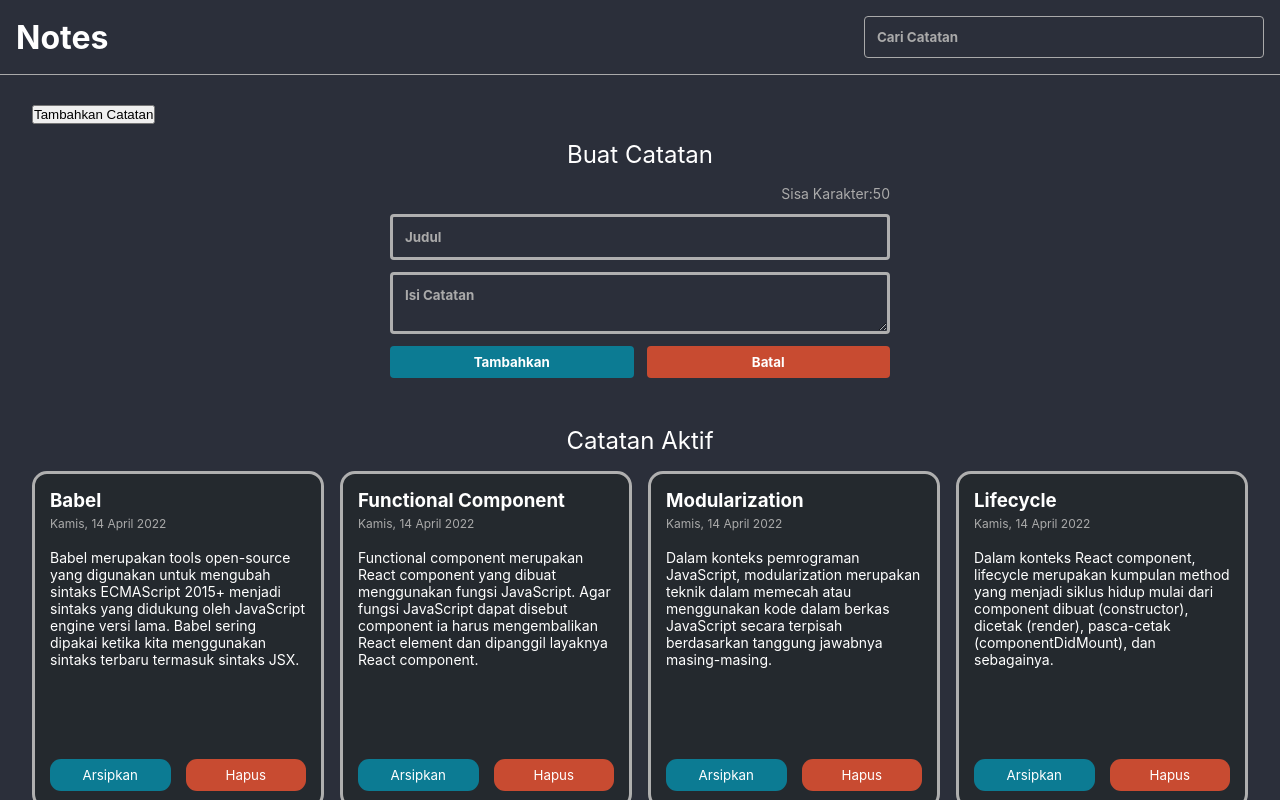
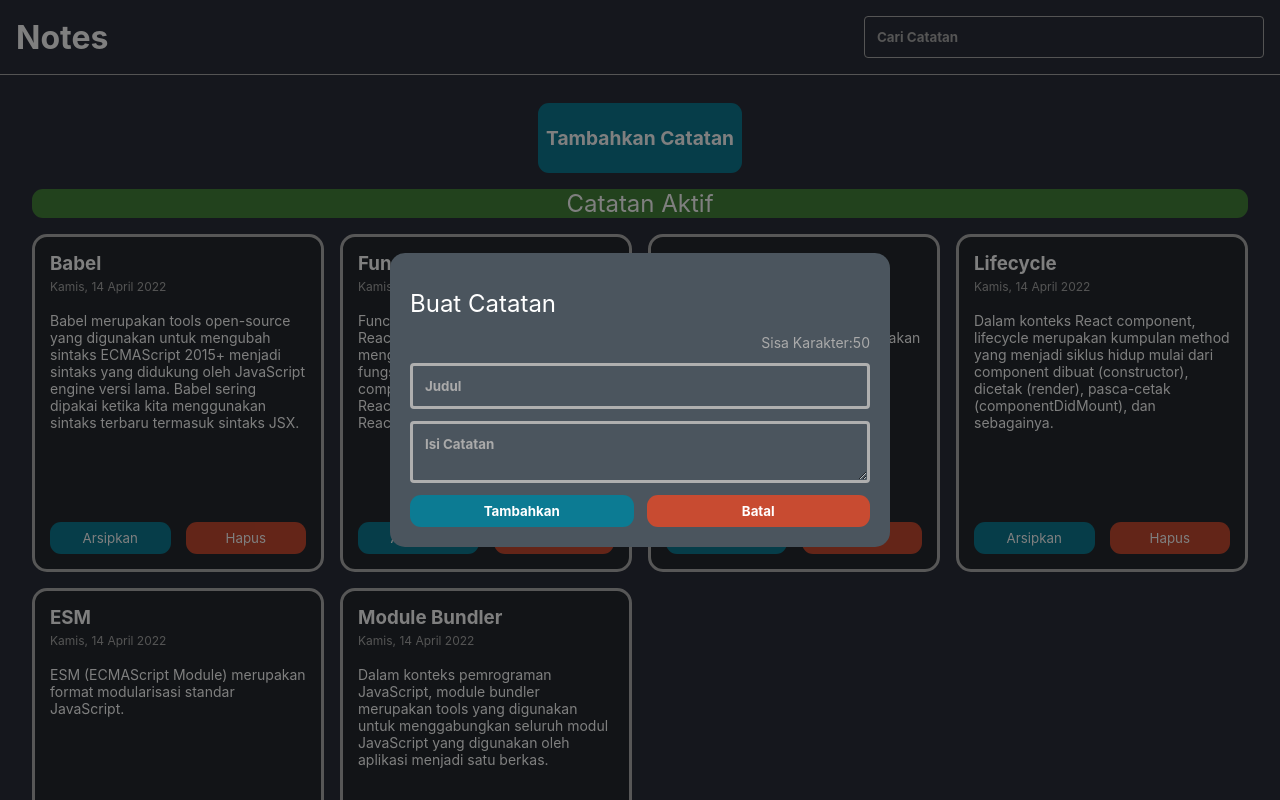
Before and after one commit to fadhilrobbani/dicoding-react-notes-app, a React (Create React App) app: page / in a window 1280 px wide. Both pictures are taken after a click on the button "Tambahkan Catatan". Shown: the top 800 px of the page. Built offline with nearby package versions, Linux system fonts and the light colour scheme.

Commit message:
change input form to modal and some styling

```diff
--- a/src/components/App.js
+++ b/src/components/App.js
@@ -10,12 +10,15 @@ class App extends React.Component {
     this.state = {
       notes: getInitialData(),
       searchKeyword: '',
+      showStatus: false,
     };
 
     this.onAddNoteHandler = this.onAddNoteHandler.bind(this);
     this.onDeleteHandler = this.onDeleteHandler.bind(this);
     this.onArchiveHandler = this.onArchiveHandler.bind(this);
     this.onSearchKeywordHandler = this.onSearchKeywordHandler.bind(this);
+    this.onSetShowTrue = this.onSetShowTrue.bind(this);
+    this.onSetShowFalse = this.onSetShowFalse.bind(this);
   }
 
   onAddNoteHandler({ title, body, createdAt }) {
@@ -63,6 +66,14 @@ class App extends React.Component {
     this.setState({ searchKeyword: filteredKeyword });
   }
 
+  onSetShowTrue() {
+    this.setState({ showStatus: true });
+  }
+
+  onSetShowFalse() {
+    this.setState({ showStatus: false });
+  }
+
   render() {
     return (
       <>
@@ -73,6 +84,9 @@ class App extends React.Component {
           onArchive={this.onArchiveHandler}
           addNote={this.onAddNoteHandler}
           searchKeyword={this.state.searchKeyword}
+          setShowTrue={this.onSetShowTrue}
+          setShowFalse={this.onSetShowFalse}
+          showStatus={this.state.showStatus}
         />
       </>
     );
--- a/src/components/NoteBody.js
+++ b/src/components/NoteBody.js
@@ -3,11 +3,26 @@ import NoteInput from './NoteInput';
 import NotesListActive from './NotesListActive';
 import NotesListArchive from './NotesListArchive';
 
-function NoteBody({ notes, onDelete, onArchive, addNote, searchKeyword }) {
+function NoteBody({
+  notes,
+  onDelete,
+  onArchive,
+  addNote,
+  searchKeyword,
+  setShowTrue,
+  setShowFalse,
+  showStatus,
+}) {
   return (
     <main className='note-app__body'>
-      <button>Tambahkan Catatan</button>
-      <NoteInput addNote={addNote} />
+      <button className='add-button' onClick={setShowTrue}>
+        Tambahkan Catatan
+      </button>
+      <NoteInput
+        addNote={addNote}
+        setShowFalse={setShowFalse}
+        showStatus={showStatus}
+      />
       <NotesListActive
         notes={notes}
         onDelete={onDelete}
--- a/src/components/NoteInput.js
+++ b/src/components/NoteInput.js
@@ -14,6 +14,7 @@ class NoteInput extends React.Component {
     this.onSubmitHandler = this.onSubmitHandler.bind(this);
     this.onTitleChangeHandler = this.onTitleChangeHandler.bind(this);
     this.onBodyChangeHandler = this.onBodyChangeHandler.bind(this);
+    this.onClickHandler = this.onClickHandler.bind(this);
   }
 
   onTitleChangeHandler(event) {
@@ -38,17 +39,37 @@ class NoteInput extends React.Component {
 
   onSubmitHandler(event) {
     event.preventDefault();
-    this.setState(() => {
+    this.setState(
+      () => {
         return {
           createdAt: new Date().toISOString(),
         };
-    });
+      },
+      () => {
         this.props.addNote(this.state);
+        this.onClickHandler();
+      }
+    );
+  }
+
+  onClickHandler() {
+    this.setState(
+      () => {
+        return {
+          title: '',
+          body: '',
+          charsLeft: 50,
+        };
+      },
+      () => this.props.setShowFalse(false)
+    );
   }
 
   render() {
+    if (!this.props.showStatus) return null;
     return (
-      <section>
+      <div className='modal'>
+        <div className='modal-content'>
           <h2 className='section-title'>Buat Catatan</h2>
           <form className='note-input' onSubmit={this.onSubmitHandler}>
             <p className='note-input__title__char-limit'>
@@ -73,12 +94,17 @@ class NoteInput extends React.Component {
               <button type='submit' className='note-input__submit-button'>
                 Tambahkan
               </button>
-            <button type='button' className='note-input__cancel-button'>
+              <button
+                type='button'
+                className='note-input__cancel-button'
+                onClick={this.onClickHandler}
+              >
                 Batal
               </button>
             </div>
           </form>
-      </section>
+        </div>
+      </div>
     );
   }
 }
--- a/src/components/NotesListActive.js
+++ b/src/components/NotesListActive.js
@@ -30,7 +30,7 @@ function NotesListActive({ notes, onDelete, onArchive, searchKeyword }) {
 
   return (
     <div>
-      <h2 className='section-title'>Catatan Aktif</h2>
+      <h2 className='section-title__active'>Catatan Aktif</h2>
       {activeNotes}
     </div>
   );
--- a/src/components/NotesListArchive.js
+++ b/src/components/NotesListArchive.js
@@ -30,7 +30,7 @@ function NotesListArchive({ notes, onDelete, onArchive, searchKeyword }) {
 
   return (
     <div>
-      <h2 className='section-title'>Arsip</h2>
+      <h2 className='section-title__archive'>Arsip</h2>
       {archivedNotes}
     </div>
   );
--- a/src/styles/style.css
+++ b/src/styles/style.css
@@ -47,6 +47,9 @@ textarea::placeholder {
   margin-left: 20px;
   margin-right: 20px;
   padding: 12px;
+  display: flex;
+  flex-direction: column;
+  justify-content: center;
 }
 
 .note-app__body h2 {
@@ -54,10 +57,51 @@ textarea::placeholder {
   margin: 16px 0;
 }
 
+.modal {
+  position: fixed;
+  left: 0;
+  right: 0;
+  top: 0;
+  bottom: 0;
+  background-color: rgba(0, 0, 0, 0.5);
+  display: flex;
+  justify-content: center;
+  align-items: center;
+}
+
+.modal-content {
+  display: flex;
+  flex-direction: column;
+  width: 500px;
+  padding: 20px;
+  border-radius: 15px;
+  background-color: rgb(75, 85, 94);
+  height: fit-content;
+}
+
 .note-input {
   margin: 0 auto;
-  max-width: 500px;
-  margin-bottom: 48px;
+  width: 100%;
+}
+
+.add-button {
+  width: fit-content;
+  font-size: larger;
+  height: 70px;
+  padding: 8px;
+  font-family: 'Inter', sans-serif;
+  color: white;
+  background-color: rgb(12, 123, 147);
+  border: none;
+  border-radius: 11px;
+  font-weight: bold;
+  align-self: center;
+  cursor: pointer;
+}
+
+.add-button:hover {
+  color: rgb(12, 123, 147);
+  background-color: white;
 }
 
 .note-input input,
@@ -85,11 +129,10 @@ textarea::placeholder {
   display: block;
   width: 100%;
   padding: 8px;
-  background-color: rgb(12, 123, 147);
   font-family: 'Inter', sans-serif;
   color: white;
   border: none;
-  border-radius: 4px;
+  border-radius: 11px;
   font-weight: bold;
   cursor: pointer;
 }
@@ -98,8 +141,23 @@ textarea::placeholder {
   display: flex;
   gap: 13px;
 }
+
+.note-input__button .note-input__submit-button {
+  background-color: rgb(12, 123, 147);
+}
+
+.note-input__button .note-input__submit-button:hover {
+  background-color: white;
+  color: rgb(12, 123, 147);
+}
+
 .note-input__button .note-input__cancel-button {
   background-color: #c84b31;
+}
+
+.note-input__button .note-input__cancel-button:hover {
+  background-color: white;
+  color: #c84b31;
 }
 
 .notes-list {
@@ -116,10 +174,20 @@ textarea::placeholder {
   border: 3px solid rgb(175, 175, 175);
   border-radius: 15px;
   color: #aaa;
+  width: auto;
+  align-self: stretch;
 }
 
-.section-title {
+.section-title__active {
   text-align: center;
+  background-color: #4d9f3dc4;
+  border-radius: 11px;
+}
+
+.section-title__archive {
+  text-align: center;
+  background-color: #fec16081;
+  border-radius: 11px;
 }
 
 .note-item {
```
Lines whose indentation alone changed are shown as unchanged.
